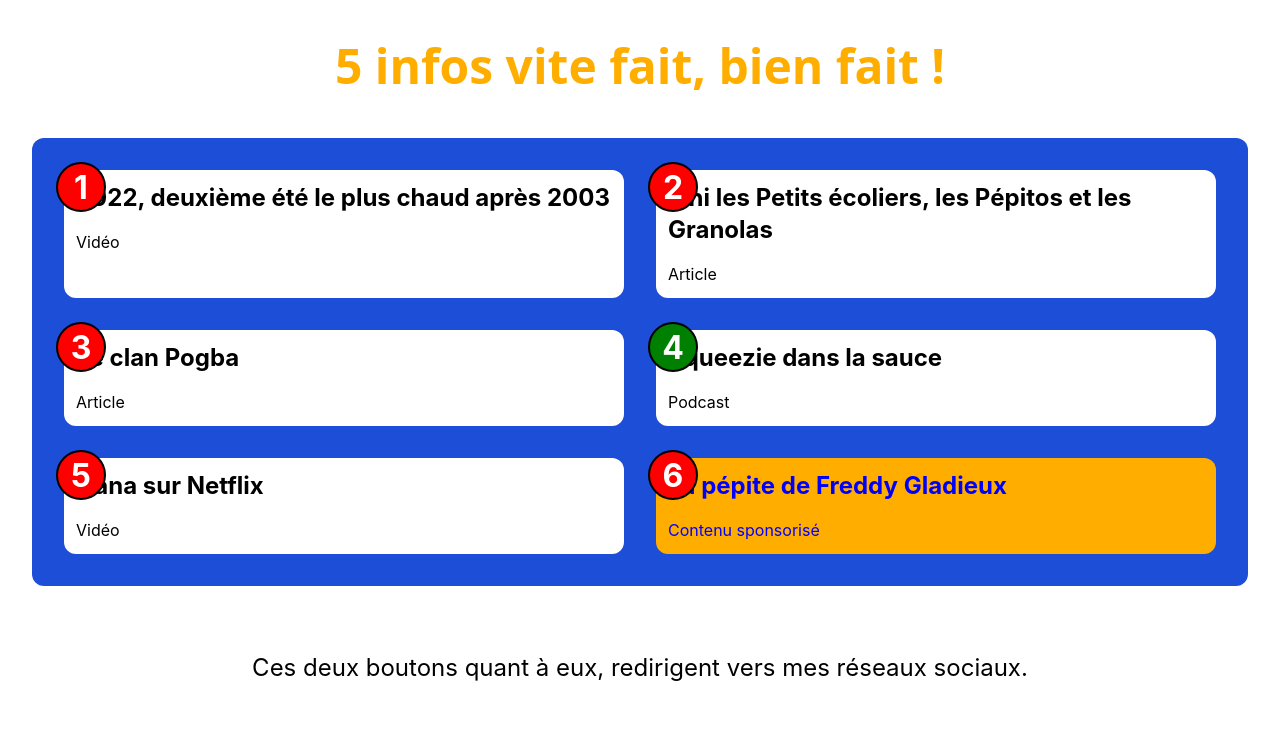
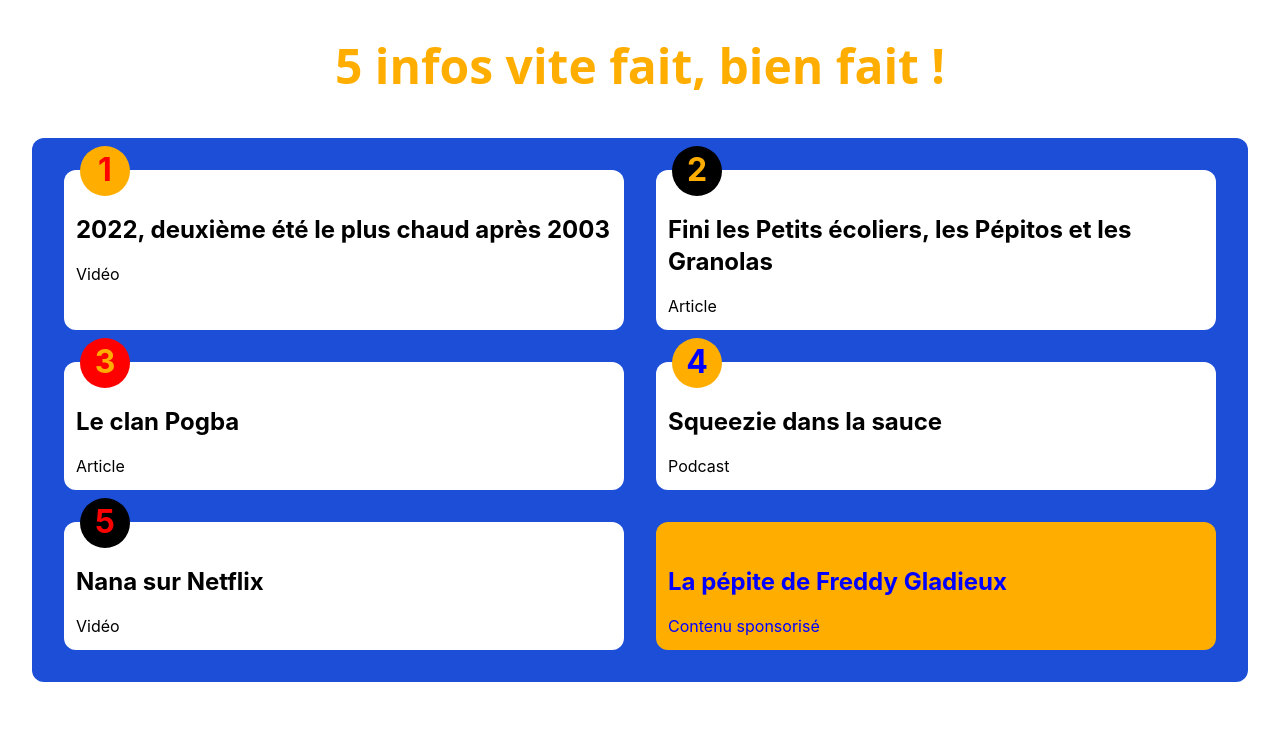
Before and after one commit to N95Ryan/sandbox, a Next.js app: page /test in a window 1280 px wide. Shown: the part 609-1361 px from the top of the page. Built offline with nearby package versions, Linux system fonts and the light colour scheme.

Commit message:
final push of the day

```diff
--- a/src/components/profil/Datas.js
+++ b/src/components/profil/Datas.js
@@ -22,7 +22,6 @@ const datas = [
   {
     title: "La pépite de Freddy Gladieux",
     category: "Contenu sponsorisé",
-    isSponsored: true,
   },
 ];
 
--- a/src/components/profil/Infos.js
+++ b/src/components/profil/Infos.js
@@ -24,9 +24,7 @@ const Infos = () => {
                   className={cx(
                     `numero rounded-full text-center numero-${
                       index + 1
-                    } absolute -top-2 -left-2`,
-                    element.category === "Article" && "article",
-                    element.category !== "Video" && "video"
+                    } absolute -top-6 left-4`
                   )}
                 >
                   {index + 1}
--- a/styles/globals.css
+++ b/styles/globals.css
@@ -44,45 +44,63 @@ a {
   color: #ffae00;
 }
 
-.tableau-infos:nth-child(6) {
-  background-color: #ffae00;
-}
-
 .tableau-infos:nth-child(6) h2,
 .tableau-infos:nth-child(6) p {
   color: blue;
 }
 
+.tableau-infos:nth-child(6) {
+  background-color: #ffae00;
+}
+
 .tableau-title {
   color: black;
+  margin-top: 2rem;
 }
 .tableau-category {
   color: black;
   padding-top: 1rem;
 }
 
+.tableau-infos:nth-child(1) .numero {
+  color: red;
+  background-color: #ffae00;
+}
+
+.tableau-infos:nth-child(2) .numero {
+  color: #ffae00;
+  background-color: black;
+}
+
+.tableau-infos:nth-child(3) .numero {
+  color: #ffae00;
+  background-color: red;
+}
+
 .tableau-infos:nth-child(4) .numero {
-  background-color: green;
+  color: blue;
+  background-color: #ffae00;
+}
+
+.tableau-infos:nth-child(5) .numero {
+  color: red;
+  background-color: black;
+}
+
+.tableau-infos:nth-child(6) .numero {
+  display: none;
 }
 
 .numero {
   background-color: red;
-  border: 2px solid black;
-  color: white;
-  font-size: xx-large;
+  font-size: 2rem;
   font-weight: bold;
   width: 50px;
   height: 50px;
   padding-bottom: 25px;
-  /* padding: 10px 25px; */
-  /* position: relative;
-  display: block;
-  bottom: 2rem;
-  right: 2rem; */
 }
 
 * {
-  box-sizing: border-box;
 }
 
 @media (prefers-color-scheme: dark) {
```
